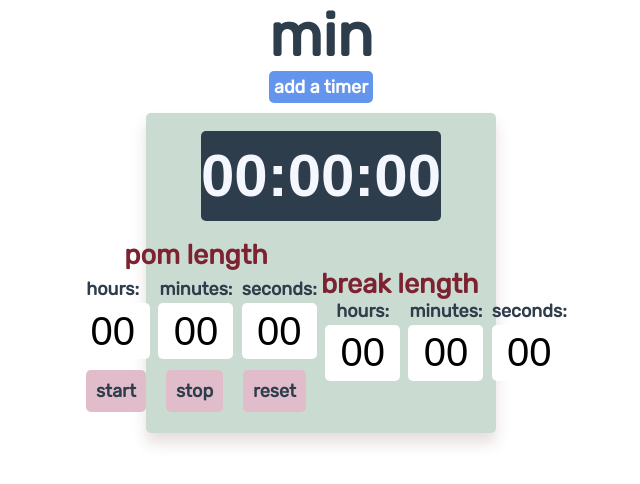
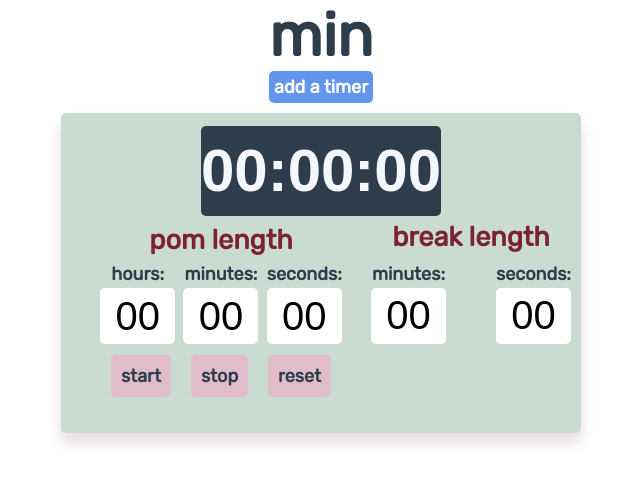
Before and after one commit to SarnaKhmel/min-client, a React (Create React App) app: page / in a window 1280 px wide. Shown: the top 484 px of the page, without its empty margins (319-959 px from the left). Built offline with nearby package versions, Linux system fonts and the light colour scheme; a web font is replaced by a local one.

Commit message:
styled pomodoro component

```diff
--- a/src/components/Timer/Timer.css
+++ b/src/components/Timer/Timer.css
@@ -14,6 +14,7 @@
 
 .timer.pom {
     height: 300px;
+    width: 500px;
 }
 
 .timer.pom h2 {
@@ -24,12 +25,27 @@
 
 .pom-input-container {
     display: flex;
-    align-items: center;
+    align-items: flex-start;
     justify-content: space-around;
+    width: 450px;
 }
 
 .timer.pom .timer-buttons-and-inputs{
     height: 180px;
+    width: 80%;
+}
+
+.break-inputs {
+    display: flex;
+    flex-direction: column;
+    align-items: center;
+    height: 200px;
+}
+
+.timer.pom .break-inputs h2 {
+    text-align: center;
+    margin-bottom: 10px;
+
 }
 
 .timer-buttons {
--- a/src/components/Timer/Timer.js
+++ b/src/components/Timer/Timer.js
@@ -143,10 +143,6 @@ export default class Timer extends Component {
               <h2>break length</h2>
               <div className="length-input-wrapper">
                 <label className="length-input-label">
-                  hours:
-                  <input maxLength="2" className="length-input" type="text" value={this.state.timerHours} onChange={this.handleInputChange} name="timerHours" />
-                </label>
-                <label className="length-input-label">
                   minutes:
                   <input maxLength="2" className="length-input" type="text" value={this.state.timerMinutes} onChange={this.handleInputChange} name="timerMinutes" />
                 </label>
```
